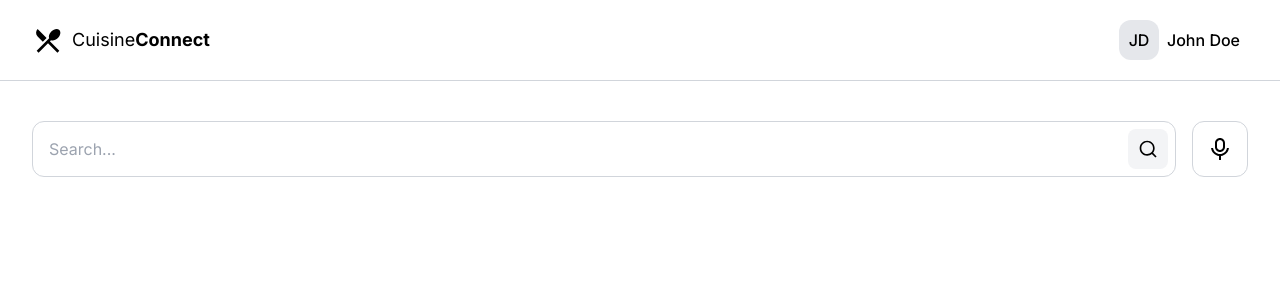
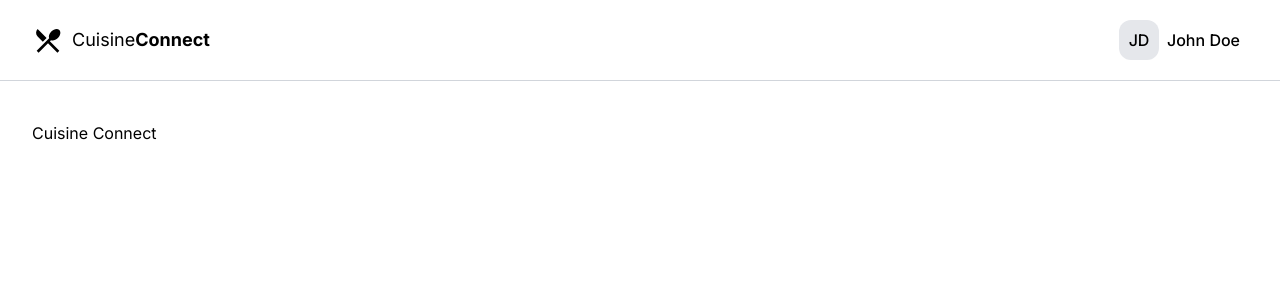
Before and after one commit to mustaphaboudouch/cuisine-connect, a Next.js app: page / in a window 1280 px wide. Shown: the top 300 px of the page. Built offline with nearby package versions, Linux system fonts and the light colour scheme.

Commit message:
ci: setup tanstack query

```diff
--- a/src/app/layout.tsx
+++ b/src/app/layout.tsx
@@ -2,10 +2,10 @@ import type { Metadata } from "next";
 
 import { fontSans } from "@/lib/fonts";
 import { cn } from "@/lib/utils";
+import { AppLayout } from "@/components/layout";
+import { QueryProvider } from "@/components/query-provider";
 
 import "@/styles/globals.css";
-
-import { AppLayout } from "@/components/layout";
 
 const metadata = {
   title: "Cuisine Connect",
@@ -28,7 +28,9 @@ const Layout = ({ children }: LayoutProps) => {
           fontSans.variable
         )}
       >
-        <AppLayout>{children}</AppLayout>
+        <QueryProvider>
+          <AppLayout>{children}</AppLayout>
+        </QueryProvider>
       </body>
     </html>
   );
--- a/src/app/page.tsx
+++ b/src/app/page.tsx
@@ -1,9 +1,7 @@
-import { SearchInput } from "@/components/search-input";
-
 const Page = () => {
   return (
     <>
-      <SearchInput />
+      <h1>Cuisine Connect</h1>
     </>
   );
 };
--- /dev/null
+++ b/src/components/query-provider/index.ts
@@ -0,0 +1 @@
+export { QueryProvider } from "./query-provider";
--- /dev/null
+++ b/src/components/query-provider/query-provider.tsx
@@ -0,0 +1,18 @@
+"use client";
+
+import * as React from "react";
+import { QueryClient, QueryClientProvider } from "@tanstack/react-query";
+
+const queryClient = new QueryClient();
+
+type QueryProviderProps = {
+  children: React.ReactNode;
+};
+
+const QueryProvider = ({ children }: QueryProviderProps) => {
+  return (
+    <QueryClientProvider client={queryClient}>{children}</QueryClientProvider>
+  );
+};
+
+export { QueryProvider };
```
Also changed, not shown: package.json (+6 -1 lines), 1 other file (tests, documents, lock files or other folders).
